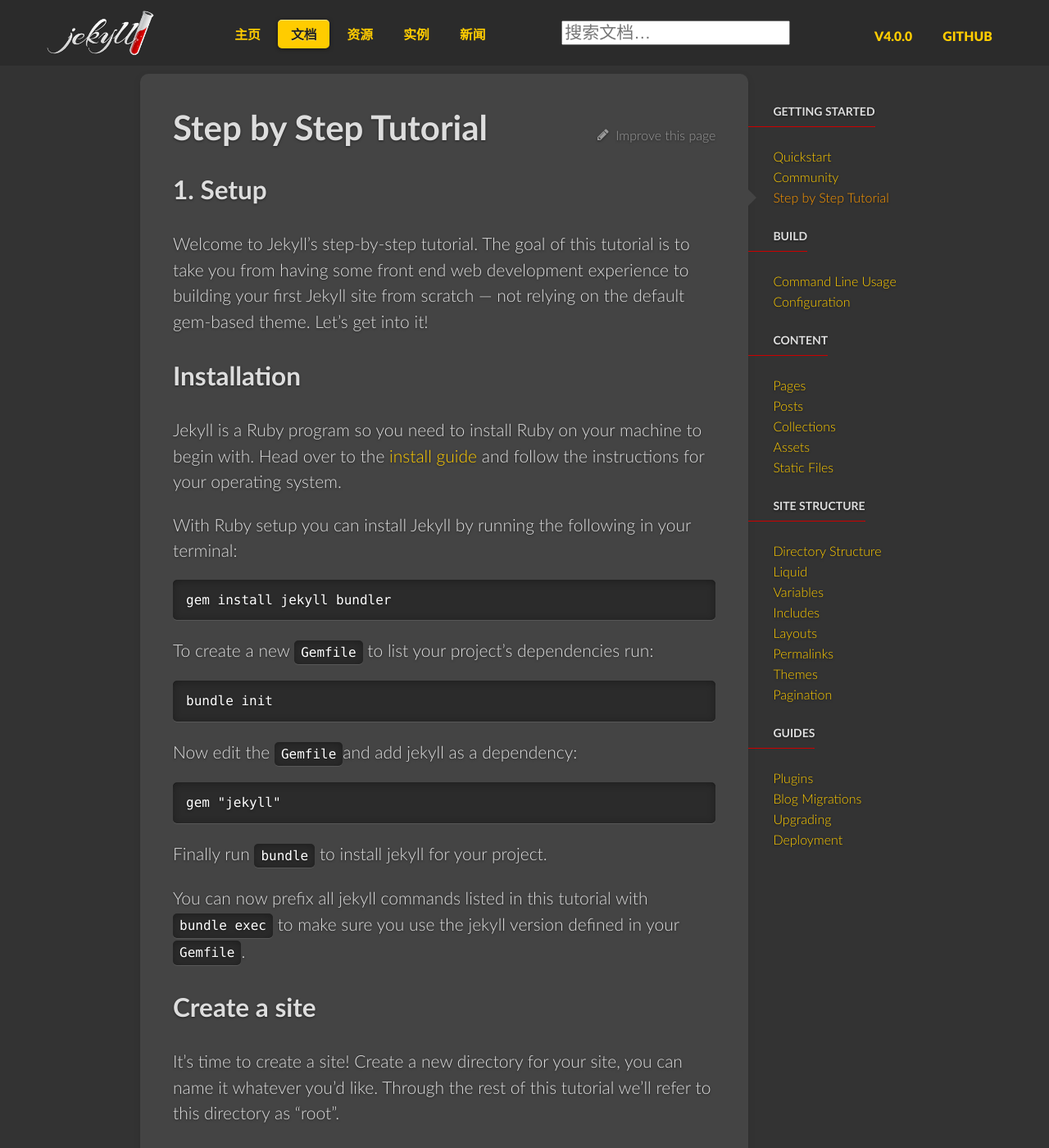
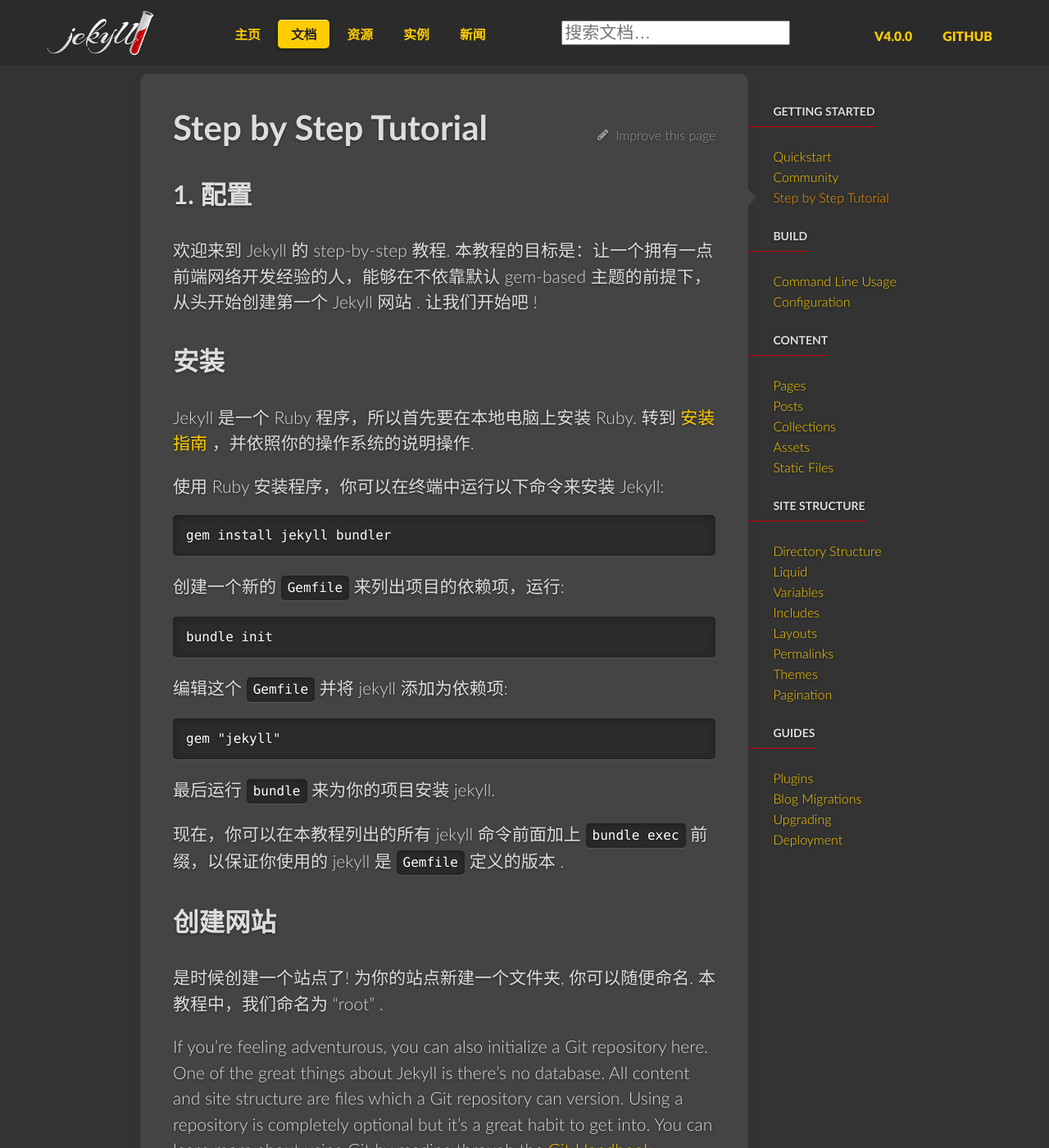
Before and after one commit to ysh825/ysh825.github.io, a Jekyll site: the page built from _docs/step-by-step/01-setup.md, in a window 1280 px wide and 1400 px high. Shown: the whole window at 82% size. Built offline with Jekyll 4.4.1, drawn with Linux system fonts in a browser that asks for light colours; comment, search, counter and statistics services are not loaded; some of the changed text lies outside the part shown.

Commit message:
Add files via upload

````diff
--- a/_docs/step-by-step/01-setup.md
+++ b/_docs/step-by-step/01-setup.md
@@ -1,49 +1,41 @@
 ---
 layout: step
-title: Setup
+title: 配置
 menu_name: Step by Step Tutorial
 position: 1
 ---
-Welcome to Jekyll's step-by-step tutorial. The goal of this tutorial is to take
-you from having some front end web development experience to building your
-first Jekyll site from scratch — not relying on the default gem-based theme.
-Let's get into it!
+欢迎来到 Jekyll 的 step-by-step 教程. 本教程的目标是：让一个拥有一点前端网络开发经验的人，能够在不依靠默认 gem-based 主题的前提下，从头开始创建第一个 Jekyll 网站 .
+让我们开始吧 !
 
-## Installation
+## 安装
 
-Jekyll is a Ruby program so you need to install Ruby on your machine to begin
-with. Head over to the [install guide](/docs/installation/) and follow the
-instructions for your operating system.
+Jekyll 是一个 Ruby 程序，所以首先要在本地电脑上安装 Ruby. 转到 [安装指南](/docs/installation/) ，并依照你的操作系统的说明操作.
 
-With Ruby setup you can install Jekyll by running the following in your
-terminal:
+使用 Ruby 安装程序，你可以在终端中运行以下命令来安装 Jekyll:
 
 ```
 gem install jekyll bundler
 ```
 
-To create a new `Gemfile` to list your project's dependencies run:
+创建一个新的  `Gemfile` 来列出项目的依赖项，运行:
 
 ```
 bundle init
 ```
 
-Now edit the `Gemfile`and add jekyll as a dependency:
+编辑这个 `Gemfile` 并将 jekyll 添加为依赖项:
 
 ```
 gem "jekyll"
 ```
 
-Finally run `bundle` to install jekyll for your project.
+最后运行 `bundle` 来为你的项目安装 jekyll.
 
-You can now prefix all jekyll commands listed in this tutorial with `bundle exec`
-to make sure you use the jekyll version defined in your `Gemfile`.
+现在，你可以在本教程列出的所有 jekyll 命令前面加上 `bundle exec` 前缀，以保证你使用的 jekyll 是 `Gemfile` 定义的版本 .
 
-## Create a site
+## 创建网站
 
-It's time to create a site! Create a new directory for your site, you can name
-it whatever you'd like. Through the rest of this tutorial we'll refer to this
-directory as “root”.
+是时候创建一个站点了! 为你的站点新建一个文件夹, 你可以随便命名. 本教程中，我们命名为 “root” .
 
 If you're feeling adventurous, you can also initialize a Git repository here.
 One of the great things about Jekyll is there's no database. All content and
@@ -52,15 +44,14 @@
 about using Git by reading through the
 [Git Handbook](https://guides.github.com/introduction/git-handbook/).
 
-Let's add your first file. Create `index.html` in the root with the following
-content:
+让我们来添加第一个文件. 在根目录下创建 `index.html` 文件，其内容如下:
 
 ```html
 <!doctype html>
 <html>
   <head>
     <meta charset="utf-8">
-    <title>Home</title>
+    <title>主页</title>
   </head>
   <body>
     <h1>Hello World!</h1>
@@ -68,24 +59,15 @@
 </html>
 ```
 
-## Build
+## 构建
 
-Jekyll is a static site generator so we need Jekyll to build the site
-before we can view it. There are two commands you can run in the root of your site
-to build it:
+Jekyll 是一个静态网站生成器，所以我们需要 Jekyll 事先构建网站，然后才能浏览它。可以在站点根目录下运行以下两条命令来构建它:
 
-* `jekyll build` - Builds the site and outputs a static site to a directory
-called `_site`.
-* `jekyll serve` - Does the same thing except it rebuilds any time you make
-a change and runs a local web server at `http://localhost:4000`.
+* `jekyll build` - 构建站点并将静态站点输出到名为 `_site` 的文件夹中.
+* `jekyll serve` - 除了与上一条做同样的事情外, 还在你做更改时实时重构，同时运行一个本地网站服务器，网址为：`http://localhost:4000`.
 
-When you're developing a site you'll use `jekyll serve` as it updates with any
-changes you make.
+当你正在开发一个站点时，可以使用 `jekyll serve` 命令，因为他会实时更新你所做的任何更改.
 
-Run `jekyll serve` and go to
-<a href="http://localhost:4000" target="_blank" data-proofer-ignore>http://localhost:4000</a> in
-your browser. You should see "Hello World!".
+运行 `jekyll serve` 并在浏览器中打开 <a href="http://localhost:4000" target="_blank" data-proofer-ignore>http://localhost:4000</a>. 你应该会看到 "Hello World!".
 
-Well, you might be thinking what's the point in this? Jekyll just copied an
-HTML file from one place to another. Well patience young grasshopper, there's
-still much to learn!
+Well, 你可能在想这有什么意义? Jekyll 只是把一个 HTML 文件从一个地方复制到了另一个地方。 耐心点吧，年轻人, 这才刚刚开始!
````
